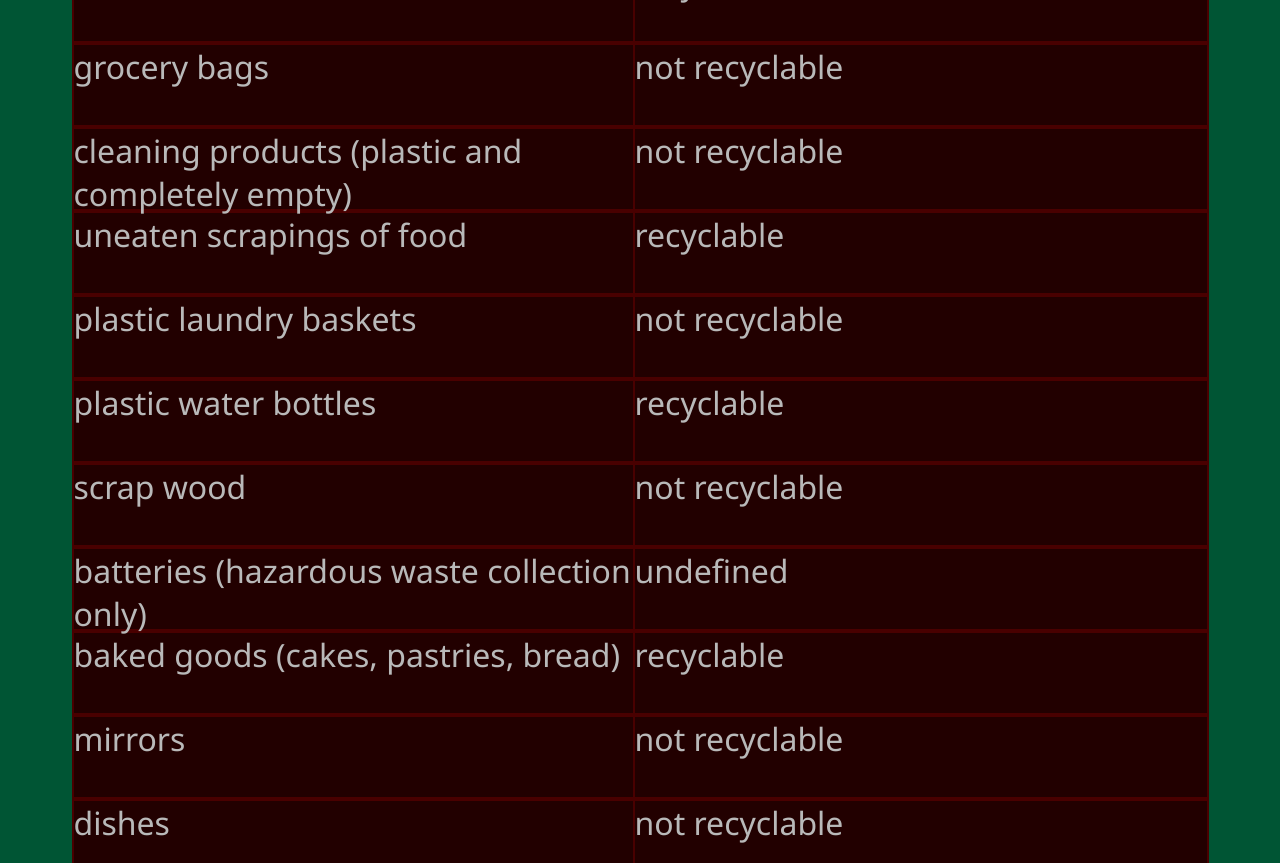
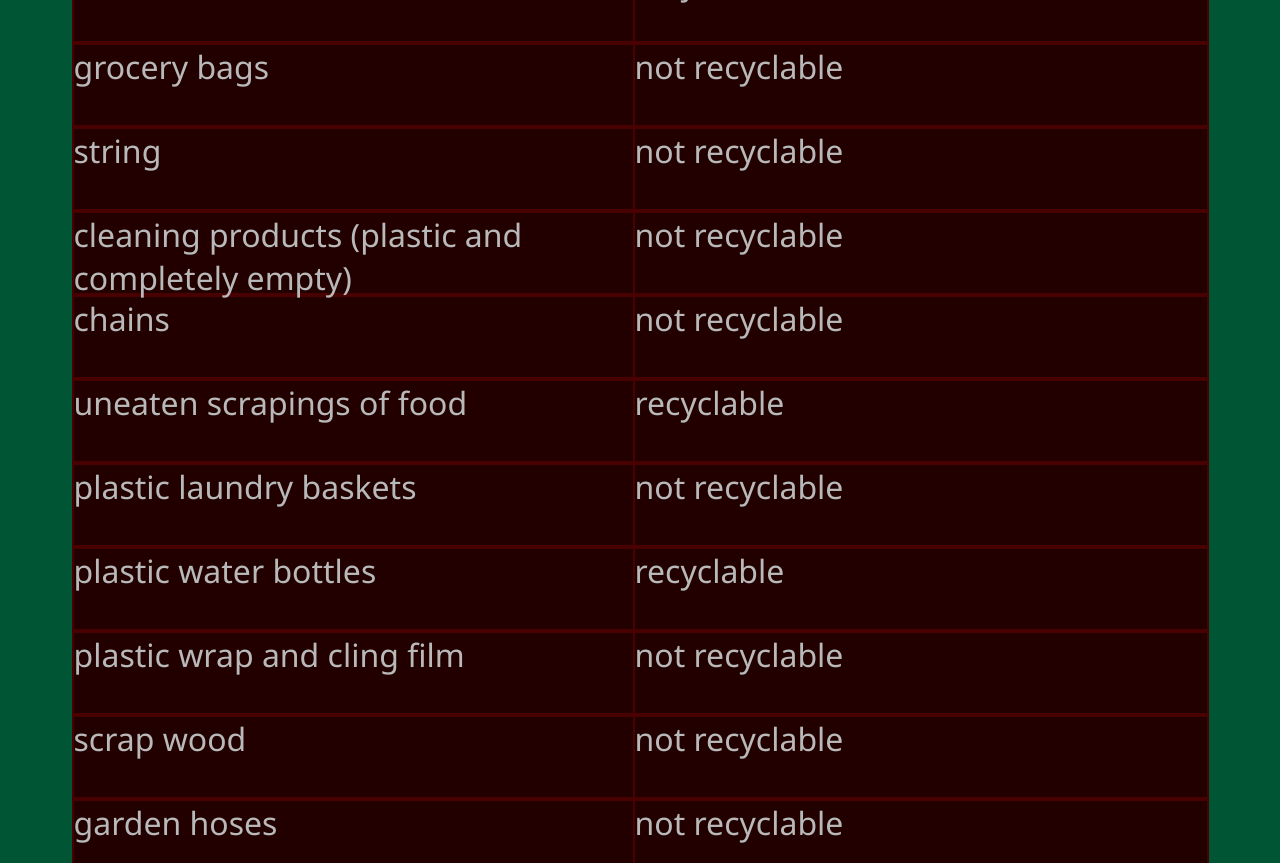
Before and after one commit to shdfe/shdfe.github.io, a plain HTML site: page school/dotproject.html in a window 1280 px wide. Shown: the part 3260-4123 px from the top of the page. Drawn offline with Linux system fonts and the light colour scheme.

Commit message:
added more items

```diff
--- a/school/dotproject.html
+++ b/school/dotproject.html
@@ -193,7 +193,7 @@
             "poster board": "recyclable",
             "frozen food boxes": "recyclable",
             "paint": "not recyclable",
-            "keyboard (either)": "not recyclable",
+            "keyboard (has to be donated to be recycled)": "recyclable",
             "textiles": "not recyclable",
             "cereal boxes": "recyclable",
             "cardboard snack boxes": "recyclable",
@@ -214,23 +214,30 @@
             "motor oil": "not recyclable",
             "raw meat/cooked meat": "recyclable",
             "grocery bags": "not recyclable",
+            "string": "not recyclable",
             "cleaning products (plastic and completely empty)": "not recyclable",
             "milk cartons": "recyclable",
+            "chains": "not recyclable",
             "uneaten scrapings of food": "recyclable",
             "plastic laundry baskets": "not recyclable",
             "plastic water bottles": "recyclable",
+            "plastic wrap and cling film": "not recyclable",
             "scrap wood": "not recyclable",
+            "garden hoses": "not recyclable",
             "batteries (hazardous waste collection ONLY)": "recyclable",
             "baked goods (cakes, pastries, bread)": "recyclable",
             "mirrors": "not recyclable",
             "dishes": "not recyclable",
+            "rope": "not recyclable",
             "bowling balls": "not recyclable",
             "soda bottles": "recyclable",
             "chip bags": "not recyclable",
             "car or nail polish": "not recyclable",
+            "dog leashes": "not recyclable",
             "wax": "not recyclable",
             "propane cylinder": "recyclable",
             "junk mail": "recyclable",
+            "holiday lights": "not recyclable",
             "aluminum beverage cans": "recyclable",
             "candy wrappers": "not recyclable",
             "clothes hangers": "not recyclable",
```
